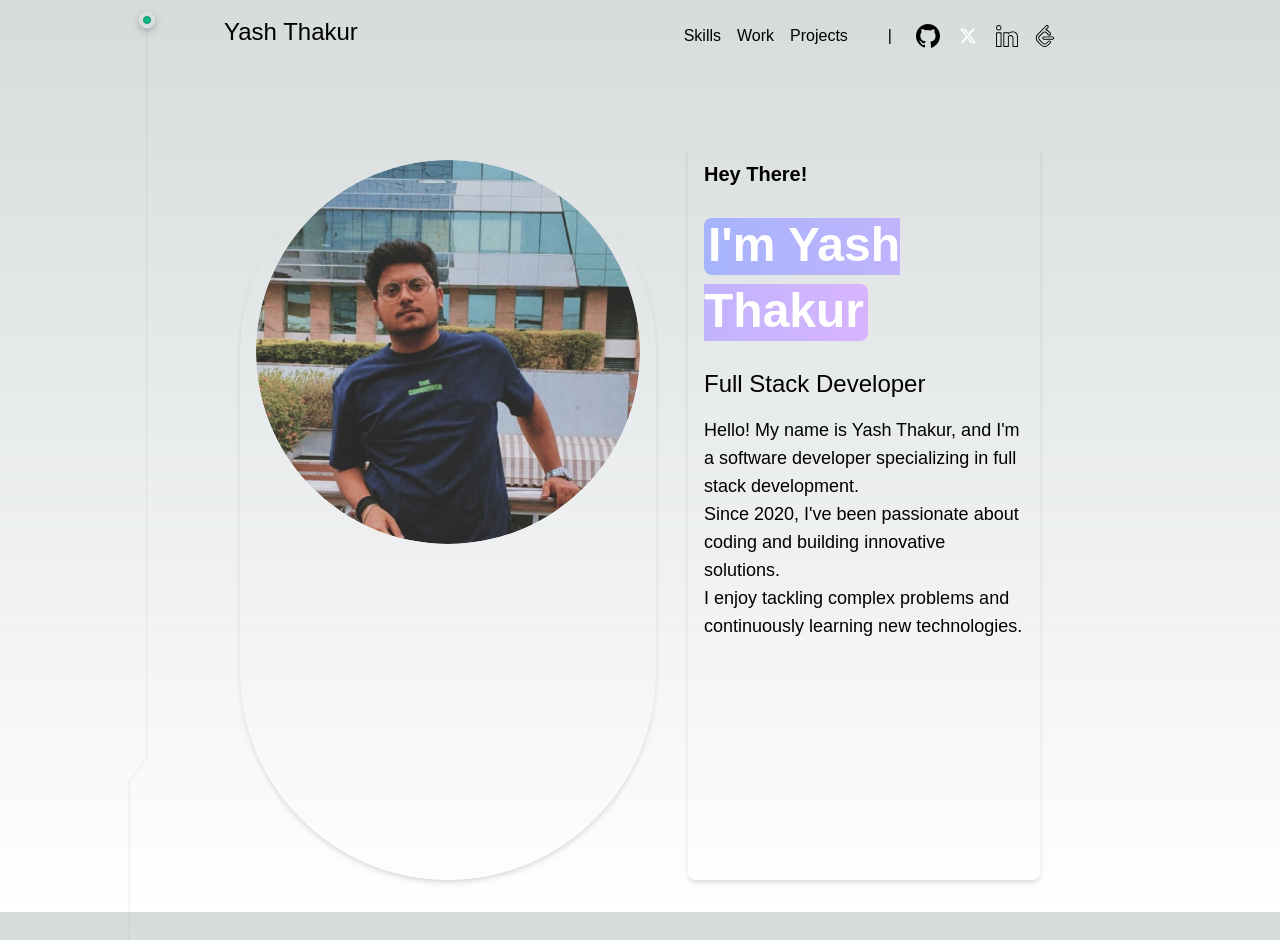
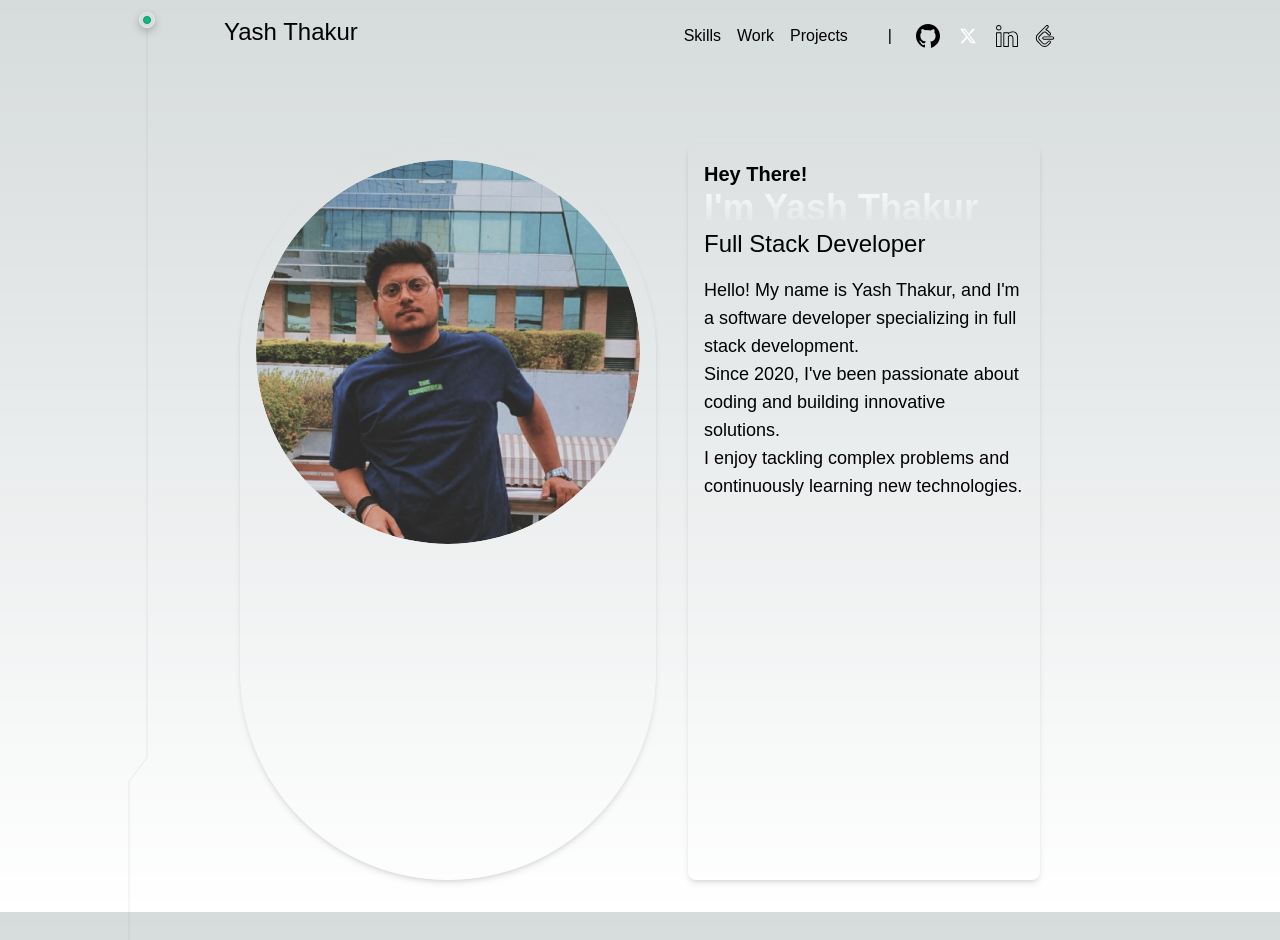
Before and after one commit to sincerelyyyash/portfolio, a Next.js app: page / in a window 1280 px wide. Built offline with nearby package versions, Linux system fonts and the light colour scheme; a web font is replaced by a local one.

Commit message:
Hero updated

```diff
--- a/components/Hero.tsx
+++ b/components/Hero.tsx
@@ -1,6 +1,4 @@
 "use client";
-import { motion } from "framer-motion";
-import { HeroHighlight, Highlight } from "../components/ui/hero-highlight";
 import Image from 'next/image';
 
 export default function Hero() {
@@ -21,10 +19,10 @@ export default function Hero() {
 
       <div className="flex-1 md:flex-[2/3] p-4 rounded-lg shadow-md mt-10 md:mt-0">
         <h3 className="text-lg md:text-xl font-semibold">Hey There!</h3>
-        <div className="mt-6 mb-6">
-          <Highlight className="text-2xl md:text-4xl lg:text-5xl font-bold text-white max-w-4xl leading-relaxed lg:leading-snug">
-            I'm Yash Thakur
-          </Highlight>
+        <div className="mt-20 md:mt-0 text-xl md:text-4xl
+            font-bold bg-clip-text text-transparent
+            bg-gradient-to-b from-neutral-50 to-neutral-40">
+          I'm Yash Thakur
         </div>
 
         <h4 className="text-lg md:text-2xl">Full Stack Developer</h4>
```
